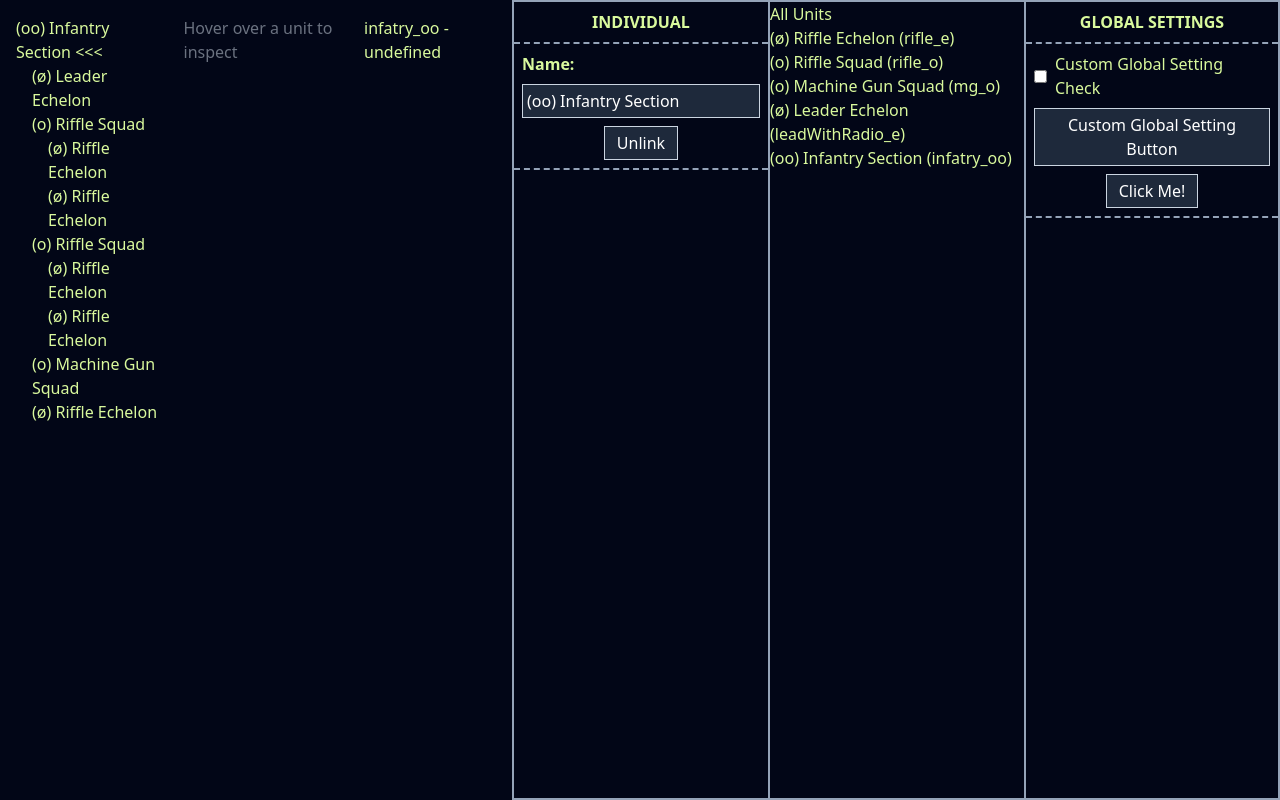
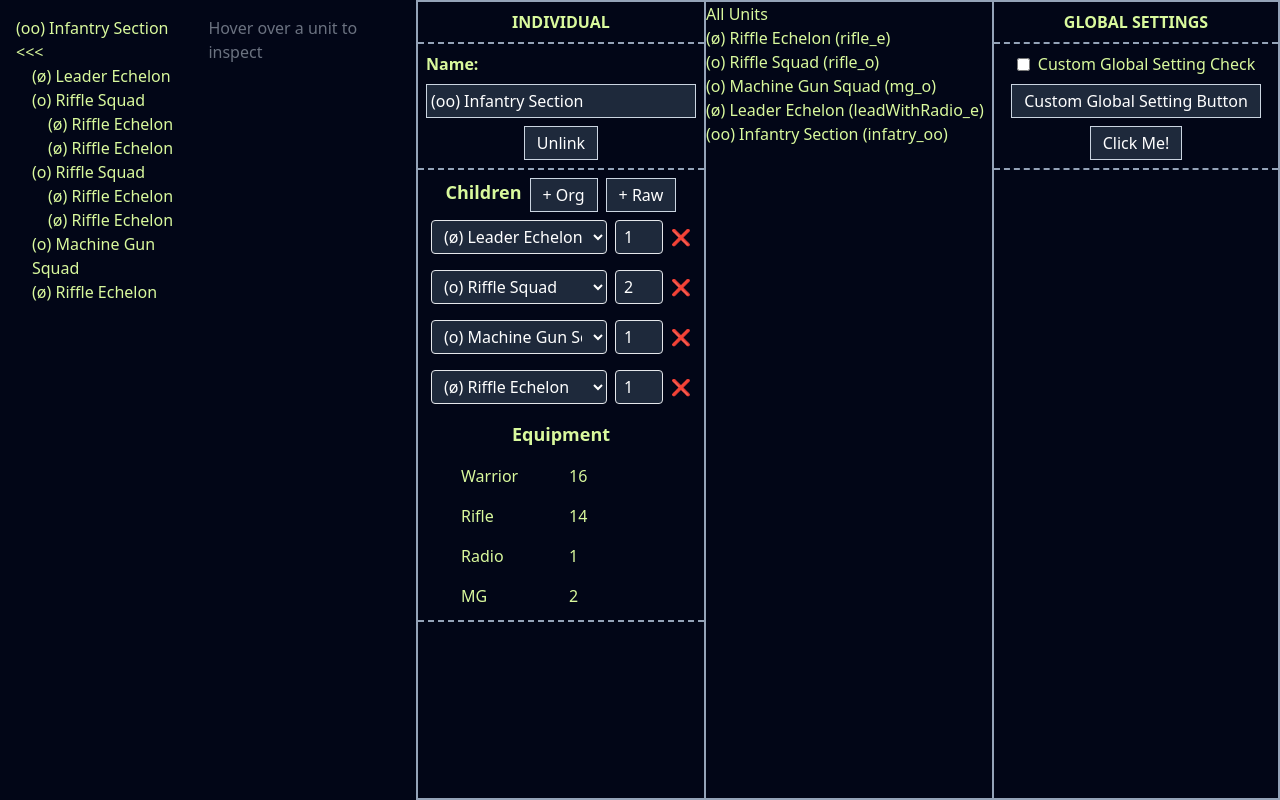
Before and after one commit to KonradSchmidt0/military-unit-maker, a React (Create React App) app: page / in a window 1280 px wide. Both pictures are taken after a click on the element "(oo) Infantry Section". Built offline with nearby package versions, Linux system fonts and the light colour scheme.

Commit message:
Added OrgUnit editor!  - New org editor  - Added new functions for managing children in OrgUnit  - Minor UI changes

```diff
--- a/src/App.tsx
+++ b/src/App.tsx
@@ -37,7 +37,6 @@ function App() {
           selectedUnitId={selectedUnitCombine?.selectedId} onNodeClick={setSelectedUnitCombine}
         />
         <HoverInspector unitId={hoveredUnitId}/>
-        {selectedUnitCombine?.selectedId + " - " + selectedUnitCombine?.parentId}
       </div>
 
       {/* Right */}
--- /dev/null
+++ b/src/components/EditorSegments/OrgUnitEditorSegment.tsx
@@ -0,0 +1,152 @@
+import { UnitMap, updateUnit, useUnitQuick, useUnitStore } from "../../hooks/useUnitStore";
+import { addNewChildUnit, getEquipmentTable, OrgUnit, removeAllOfAChild } from "../../logic/logic";
+
+interface OrgUnitEditorSegmentProps {
+  selectedUnitId: string;
+}
+
+export default function OrgUnitEditorSegment({ selectedUnitId }: OrgUnitEditorSegmentProps) {
+  const unit = useUnitQuick(selectedUnitId) as OrgUnit
+  const equipmentEntries = Object.entries(getEquipmentTable(selectedUnitId));
+  // Used later
+  const unitPallet = useUnitStore((state) => state.unitMap)
+  const updateUnitPlallet = useUnitStore((state) => state.setUnitMap)
+
+  /// Children Manager
+  // If given all units as a option its possible to choose yourself or other dangerous unit, and creating infinite loop
+  // As such, we filter them
+  const safeChildrenOptions = getSafeChildOptions(selectedUnitId, unitPallet, unit.children)
+
+  const handleAddingChildren = (type: "raw" | "org") => {
+    const { newUnitMap, updatedParent } = addNewChildUnit(
+      unit as OrgUnit,
+      unitPallet,
+      type
+    );
+
+    // Apply to zustand
+    updateUnitPlallet(newUnitMap);
+    updateUnit(selectedUnitId, updatedParent);
+  }
+
+  const childrenHeader = (
+    <div className="flex justify-between gap-2">
+      <span className="text-lg font-bold">Children</span>
+      <button onClick={() => handleAddingChildren("org")} className="btn-editor">
+        + Org
+      </button>
+      <button onClick={() => handleAddingChildren("raw")} className="btn-editor">
+        + Raw
+      </button>
+    </div>
+  )
+  const childrenManager = unit.children.map((child, index) =>
+    {
+      /// Syntax?????? Brain worms WTH javascript
+      /// Since the safe function retuns only the not used items, its necesary to add self to it,
+      // or else it breaks UI and potentialy logic
+      const childUnit = unitPallet[child.unitId];
+      const safeUnitsPlusMyself: UnitMap = { ...safeChildrenOptions, [child.unitId]: childUnit, };
+      return (
+        <div key={child.unitId} className="flex flex-row items-center gap-2 mb-2">
+          {/* Dropdown to change the child.unitId */}
+          <select
+            className="border rounded px-2 py-1 bg-slate-800 text-white w-44"
+            value={child.unitId}
+            id={child.unitId}
+            onChange={(e) => {
+              const newId = e.target.value;
+              let updatedChildren = [...unit.children];
+              updatedChildren[index] = { ...updatedChildren[index], unitId: newId };
+              updateUnit(selectedUnitId, { ...unit, children: updatedChildren });
+            }}
+          >
+            {Object.entries(safeUnitsPlusMyself).map(([id, u]) => (
+              <option key={id} value={id}>
+                {u.name}
+              </option>
+            ))}
+          </select>
+
+          {/* Input to change count */}
+          <input
+            type="number"
+            className="w-12 px-2 py-1 rounded border bg-slate-800 text-white"
+            value={child.count}
+            onChange={(e) => {
+              const newCount = parseInt(e.target.value);
+
+              if (newCount === 0) {
+                updateUnit(selectedUnitId,  removeAllOfAChild(unit, child.unitId) )
+                return
+              }
+
+              let updatedChildren = [...unit.children];
+              updatedChildren[index] = { ...updatedChildren[index], count: newCount };
+              updateUnit(selectedUnitId, { ...unit, children: updatedChildren });
+            }}
+          />
+
+          {/* Button to remove this child entry */}
+          <button
+            className="text-red-400 hover:text-red-600"
+            onClick={() => {
+              const updated = removeAllOfAChild(unit, child.unitId);
+              updateUnit(selectedUnitId, updated);
+            }}
+          >
+            ❌
+          </button>
+        </div>
+      );
+    }
+  );
+
+  /// EQ list
+  const eqList =
+    <>
+      <div className="flex justify-between gap-2 text-lg font-bold h-8">Equipment</div>
+      {equipmentEntries.map(([type, value]) => (
+        <div key={type} className="flex items-center gap-2">
+          <div className="w-24">{type}</div>
+          <div className="w-24 p-1 h-8">{value}</div>
+        </div>
+      ))}
+    </>
+
+  return (
+    <div className="border-slate-400 border-b-2 border-dashed p-2 flex flex-col gap-2 items-center">
+      {childrenHeader}
+      {childrenManager}
+      {eqList}
+    </div>
+  )
+
+}
+
+function getSafeChildOptions(
+  parentId: string,
+  unitMap: UnitMap,
+  alreadyChosenChildren: { unitId: string; count: number }[]
+): UnitMap {
+  const existingIds = new Set(alreadyChosenChildren.map((c) => c.unitId));
+
+  function createsCycle(candidateId: string): boolean {
+    if (candidateId === parentId) return true;
+
+    const candidate = unitMap[candidateId];
+    if (!candidate || candidate.type !== "org") return false;
+
+    for (const child of candidate.children) {
+      if (createsCycle(child.unitId)) return true;
+    }
+
+    return false;
+  }
+
+  return Object.fromEntries(
+    Object.entries(unitMap).filter(
+      ([id, unit]) => !existingIds.has(id) && !createsCycle(id)
+    )
+  );
+}
--- a/src/components/EditorSegments/RawUnitEditorSegment.tsx
+++ b/src/components/EditorSegments/RawUnitEditorSegment.tsx
@@ -1,11 +1,12 @@
-import { useUnitStore } from "../../hooks/useUnitStore";
+import { useUnitQuick, useUnitStore } from "../../hooks/useUnitStore";
+import { RawUnit } from "../../logic/logic";
 
 interface RawUnitEditorSegmentProps {
   selectedUnitId: string;
 }
 
 export default function RawUnitEditorSegment({ selectedUnitId }: RawUnitEditorSegmentProps) {
-  const unit = useUnitStore((s) => s.unitMap[selectedUnitId]);
+  const unit = useUnitQuick(selectedUnitId) as RawUnit
   const updateUnit = useUnitStore((s) => s.updateUnit);
 
   if (!unit || unit.type !== "raw") {
@@ -48,6 +49,7 @@ export default function RawUnitEditorSegment({ selectedUnitId }: RawUnitEditorSe
         <div key={type} className="flex items-center gap-2">
           <span className="w-24">{type}</span>
           <input
+            id={type}
             type="number"
             value={value}
             className="w-20 bg-slate-800 text-white border p-1"
--- a/src/components/IndividualEditor.tsx
+++ b/src/components/IndividualEditor.tsx
@@ -1,5 +1,6 @@
 import { useUnitQuick } from "../hooks/useUnitStore";
 import CommonUnitEditorSegment from "./EditorSegments/CommonUnitEditorSegment";
+import OrgUnitEditorSegment from "./EditorSegments/OrgUnitEditorSegment";
 import RawUnitEditorSegment from "./EditorSegments/RawUnitEditorSegment";
 
 interface IndividualEditorProps {
@@ -18,9 +19,11 @@ export default function IndividualEditor({ selectedUnitId, setSelected_NotTouchi
       selectedUnitId = {selectedUnitId} setSelected_NotTouchingParent={setSelected_NotTouchingParent} selectedUnitParentId={selectedUnitParentId}
     ></CommonUnitEditorSegment>;
 
-
   const rawUnitPart = selectedUnit?.type === "raw" ?
     <RawUnitEditorSegment selectedUnitId={selectedUnitId}></RawUnitEditorSegment> : null;
+
+  const orgUnitSegment = selectedUnit?.type === "org" ?
+    <OrgUnitEditorSegment selectedUnitId={selectedUnitId}></OrgUnitEditorSegment> : null;
 
   return (
     <div className="!border-r-0 editor-box">
@@ -30,6 +33,7 @@ export default function IndividualEditor({ selectedUnitId, setSelected_NotTouchi
 
       {namePart}
       {rawUnitPart}
+      {orgUnitSegment}
 
     </div>
   );
--- a/src/index.css
+++ b/src/index.css
@@ -11,5 +11,5 @@
 }
 
 .editor-box {
-  @apply border-slate-400 border-2 w-64;
+  @apply border-slate-400 border-2 w-72;
 }
--- a/src/logic/logic.tsx
+++ b/src/logic/logic.tsx
@@ -1,4 +1,4 @@
-import { getUnitQuick } from "../hooks/useUnitStore";
+import { getUnitQuick, UnitMap } from "../hooks/useUnitStore";
 
 export type EquipmentType = string;
 export type EquipmentTable = Record<EquipmentType, number>;
@@ -92,3 +92,63 @@ export function removeChild(
     };
   }
 }
+
+export function removeAllOfAChild(
+  parent: OrgUnit,
+  childId: string,
+): OrgUnit {
+  const existing = parent.children.find((c) => c.unitId === childId);
+
+  if (!existing) return parent; // no child to remove
+
+  return {
+    ...parent,
+    children: parent.children.filter((c) => c.unitId !== childId),
+  };
+}
+
+export function createNewRawUnit(name = "New Raw Unit"): RawUnit {
+  return {
+    type: "raw",
+    name,
+    equipment: {}, // Empty by default
+  };
+}
+
+export function createNewOrgUnit(name = "New Org Unit"): OrgUnit {
+  return {
+    type: "org",
+    name,
+    children: [],
+  };
+}
+
+// CALLER RESPONSIBILITIES:
+// Update the app storage, update the parent unit in this storage (I know, messy, ill fix it later)
+export function addNewChildUnit(
+  parent: OrgUnit,
+  unitMap: UnitMap,
+  type: "raw" | "org",
+  name?: string
+): { newUnitMap: UnitMap; newUnitId: string; updatedParent: OrgUnit } {
+  const newId = crypto.randomUUID();
+
+  const newUnit: Unit =
+    type === "raw" ? createNewRawUnit(name) : createNewOrgUnit(name);
+
+  const newUnitMap: UnitMap = {
+    ...unitMap,
+    [newId]: newUnit,
+  };
+
+  const updatedParent: OrgUnit = {
+    ...parent,
+    children: [...parent.children, { unitId: newId, count: 1 }],
+  };
+
+  return {
+    newUnitMap,
+    newUnitId: newId,
+    updatedParent,
+  };
+}
```
